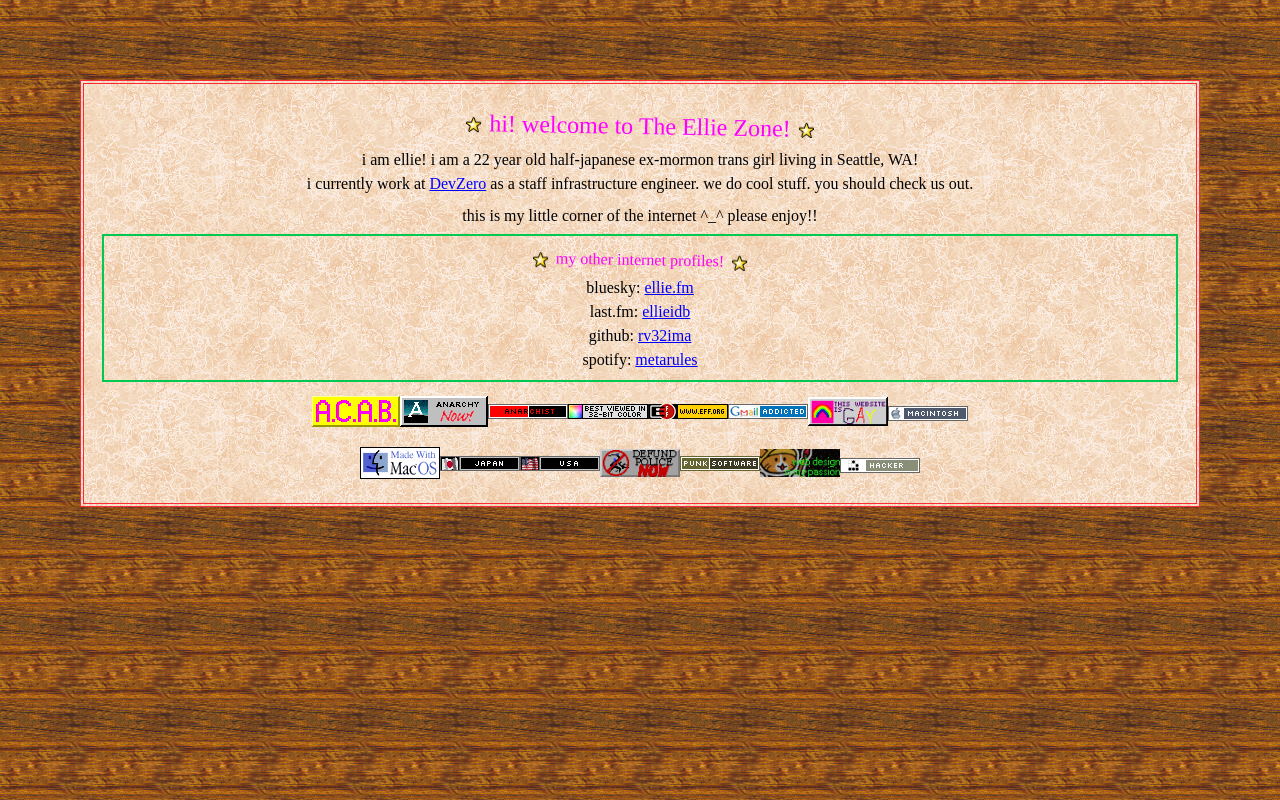
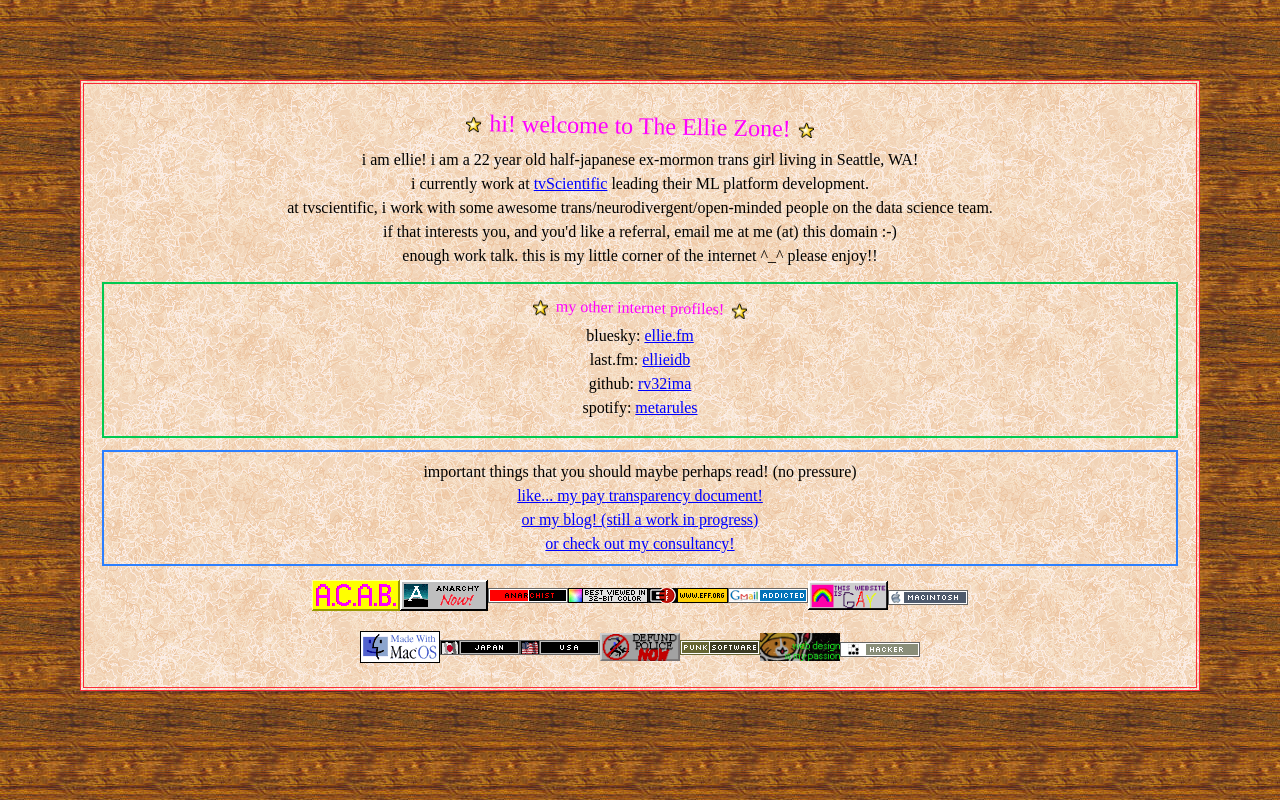
Before and after one commit to rv32ima/ellie.fm, a Preact app: page / in a window 1280 px wide. Built offline with nearby package versions, Linux system fonts and the light colour scheme.

Commit message:
misc changes

```diff
--- a/package.json
+++ b/package.json
@@ -6,7 +6,7 @@
   "scripts": {
     "dev": "vite",
     "build": "tsc -b && vite build",
-    "deploy": "npm run build && wrangler pages deploy",
+    "deploy": "npm run build && wrangler deploy",
     "preview": "vite preview"
   },
   "dependencies": {
--- a/src/app.tsx
+++ b/src/app.tsx
@@ -71,9 +71,12 @@ export function App() {
           <img className="px-2" src="/star.png" />
         </h1>
         <span>i am ellie! i am a 22 year old half-japanese ex-mormon trans girl living in Seattle, WA!</span>
-        <span>i currently work at <ClickLink href="https://devzero.io">DevZero</ClickLink> as a staff infrastructure engineer. we do cool stuff. you should check us out.</span>
-        <span className="py-2">this is my little corner of the internet ^_^ please enjoy!!</span>
-        <div className="flex outline-2 outline-green-500 p-2 space-x-5">
+        <span>i currently work at <ClickLink href="https://tvscientific.com">tvScientific</ClickLink> leading their ML platform development.</span>
+        <span>at tvscientific, i work with some awesome trans/neurodivergent/open-minded people on the data science team.</span>
+        <span>if that interests you, and you'd like a referral, email me at me (at) this domain :-)</span>
+        <span>enough work talk. this is my little corner of the internet ^_^ please enjoy!!</span>
+        <div className="flex flex-col space-y-4 pt-4">
+          <div className="flex outline-2 outline-green-500 p-2 pb-4">
             <div className="flex flex-col w-full items-center justify-center align-center text-center">
               <h1 className="flex w-full justify-center items-center">
               <img className="px-2" src="/star.png" />
@@ -84,6 +87,13 @@ export function App() {
               <SocialLink type="last.fm" href="https://www.last.fm/user/ellieidb" />
               <SocialLink type="github" href="https://github.com/rv32ima" />
               <SocialLink type="spotify" href="https://open.spotify.com/user/metarules" />
+            </div>
+          </div>
+          <div className="flex flex-col py-2 outline-2 outline-blue-500">
+            <h2>important things that you should maybe perhaps read! (no pressure)</h2>
+            <ClickLink href="/pay_transparency.txt">like... my pay transparency document!</ClickLink>
+            <ClickLink href="https://tr4nny.net">or my blog! (still a work in progress)</ClickLink>
+            <ClickLink href="https://diskinserted.llc">or check out my consultancy!</ClickLink>
           </div>
         </div>
         <div className="flex justify-center pt-4 space-y-1 align-center items-center">
```
Also changed, not shown: public/pay_transparency.txt (added), 1 other file (tests, documents, lock files or other folders). Lines whose indentation alone changed are shown as unchanged.
